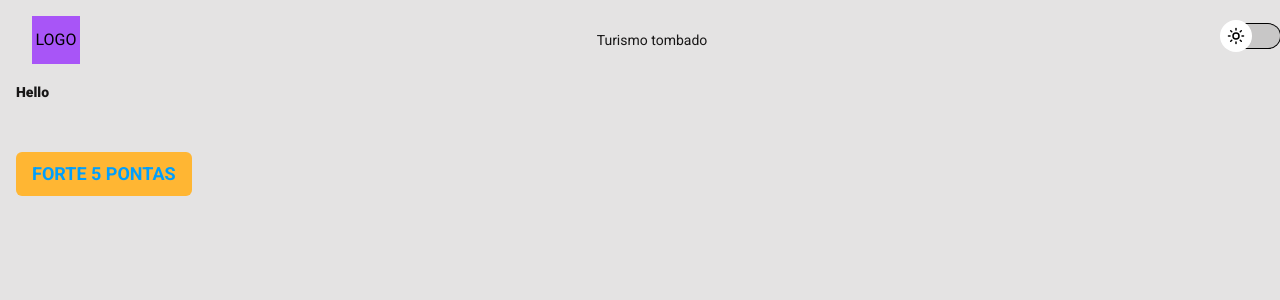
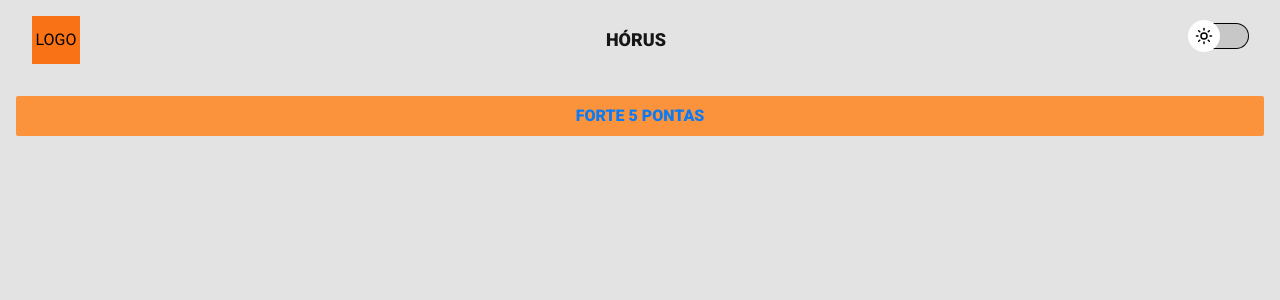
Before and after one commit to Maycomwill/turismo-tombado, a React (Vite) app: page / in a window 1280 px wide. Shown: the top 300 px of the page. Built offline with nearby package versions, Linux system fonts and the light colour scheme.

Commit message:
Button Component created and applied

```diff
--- /dev/null
+++ b/src/components/Button.tsx
@@ -0,0 +1,35 @@
+import clsx from "clsx";
+import { ButtonHTMLAttributes, ReactNode } from "react";
+
+interface IButtonProps extends ButtonHTMLAttributes<HTMLButtonElement> {
+  children: ReactNode;
+  className?: string;
+  variant?: "PRIMARY" | "SECONDARY";
+  type?: "button" | "submit";
+}
+
+export function Button({
+  variant = "PRIMARY",
+  className,
+  type = "button",
+  children,
+  ...props
+}: IButtonProps) {
+  return (
+    <button
+      type={type}
+      className={clsx(
+        "w-full h-10 rounded-sm uppercase font-black transition-colors duration-150",
+        {
+          "text-blue-500": variant === "PRIMARY",
+          "bg-orange-400": variant === "PRIMARY",
+          "hover:bg-orange-500": variant === "PRIMARY",
+        },
+        className
+      )}
+      {...props}
+    >
+      {children}
+    </button>
+  );
+}
--- a/src/components/Footer.tsx
+++ b/src/components/Footer.tsx
@@ -3,7 +3,7 @@ import Text from './Text'
 
 export function Footer() {
   return (
-    <div className='w-screen p-4 overflow-hidden text-center'>
+    <div className='w-screen p-4 overflow-hidden text-center relative bottom-0'>
       <Text size='sm'>Projeto Integrado I - Os Panteras - 1ºB D.S. - 2023 &reg;</Text>
     </div>
   )
--- a/src/components/Header.tsx
+++ b/src/components/Header.tsx
@@ -4,10 +4,14 @@ import { Switch } from "./Switch";
 
 export function Header() {
   return (
-    <div className="w-screen flex items-center justify-between p-4">
-      <div className="w-12 h-12 bg-purple-500 text-center items-center justify-center flex">LOGO</div>
-      <Text>Turismo tombado</Text>
-      <Switch />
+    <div className="w-full flex items-center justify-between p-4 mb-4">
+      <div className="w-12 h-12 bg-orange-500 text-center items-center justify-center flex">
+        LOGO
+      </div>
+      <Text size="xlg" weight="black">HÓRUS</Text>
+      <div>
+        <Switch />
+      </div>
     </div>
   );
 }
--- a/src/components/Text.tsx
+++ b/src/components/Text.tsx
@@ -8,7 +8,7 @@ interface ITextProps extends React.HTMLAttributes<HTMLSpanElement> {
   className?: string;
   color?: "blue" | "yellow" | "white" | "gray";
   weight?: "regular" | "bold" | "black";
-  paragraph?: "1" | "2"
+  paragraph?: "1" | "2";
 }
 
 function Text({
@@ -17,7 +17,8 @@ function Text({
   size = "md",
   children,
   weight = "regular",
-  paragraph
+  paragraph,
+  ...props
 }: ITextProps) {
   return (
     <span
@@ -45,10 +46,10 @@ function Text({
         },
         className
       )}
+      {...props}
     >
       {children}
     </span>
   );
 }
-
-export default Text;
+export default Text
--- a/src/pages/Forte5.tsx
+++ b/src/pages/Forte5.tsx
@@ -1,17 +1,19 @@
-import React from "react";
+import { Carousel } from "../components/Carousel";
+import { Header } from "../components/Header";
+import { Footer } from "../components/Footer";
+import { useNavigate } from "react-router-dom";
 import Text from "../components/Text";
-import { Carousel } from "../components/Carousel";
+import { Button } from "../components/Button";
 
 import Image1 from "../assets/5pontas/forte5pontas1.jpg";
 import Image2 from "../assets/5pontas/forte5pontas2.jpg";
 import Image3 from "../assets/5pontas/forte5pontas3.jpg";
 import Image4 from "../assets/5pontas/forte5pontas4.jpg";
-import { Header } from "../components/Header";
-import { Footer } from "../components/Footer";
-import { useNavigate } from "react-router-dom";
 
 export function Forte5() {
-  const navigate = useNavigate()
+  const navigate = useNavigate();
+  const screenWidth = window.screen.width;
+
   return (
     <div className="w-screen h-full">
       <Header />
@@ -56,14 +58,25 @@ export function Forte5() {
           </div>
         </div>
       </div>
-      <div>
-      <button
-        onClick={() => navigate(-1)}
-        className="bg-pYellow-400 px-4 py-2 rounded-md"
-      >
-        <Text color="blue" weight="bold" className="uppercase" size="xlg">Voltar</Text>
-      </button>
-      </div>
+      {screenWidth <= 500 ? (
+        <div className="w-[25%] m-auto">
+          <Button
+            onClick={() => navigate(-1)}
+            className="bg-pYellow-400 px-4 py-2 rounded-md"
+          >
+            Voltar
+          </Button>
+        </div>
+      ) : (
+        <div className="w-[10%] m-auto">
+          <Button
+            onClick={() => navigate(-1)}
+            className="bg-pYellow-400 px-4 py-2 rounded-md"
+          >
+            Voltar
+          </Button>
+        </div>
+      )}
       <Footer />
     </div>
   );
--- a/src/pages/Home.tsx
+++ b/src/pages/Home.tsx
@@ -1,23 +1,20 @@
 import React from "react";
+import Text from "../components/Text";
 import { Header } from "../components/Header";
-import Text from "../components/Text";
 import { useNavigate } from "react-router-dom";
+import { Button } from "../components/Button";
 
 export function Home() {
   const navigate = useNavigate();
+
   return (
     <div className="px-4">
       <Header />
-      <Text weight="black">Hello</Text>
-      <br />
-      <br />
-      <br />
-      <button
-        onClick={() => navigate("/forte-5-pontas")}
-        className="bg-pYellow-400 px-4 py-2 rounded-md"
-      >
-        <Text color="blue" weight="bold" className="uppercase" size="xlg">forte 5 pontas</Text>
-      </button>
+      <div>
+        <Button onClick={() => navigate("/forte-5-pontas")}>
+          forte 5 pontas
+        </Button>
+      </div>
     </div>
   );
 }
--- a/tailwind.config.cjs
+++ b/tailwind.config.cjs
@@ -1,6 +1,6 @@
 /** @type {import('tailwindcss').Config} */
 module.exports = {
-  content: ["./src/**/*.{html,js,tsx,ts}"],
+  content: ['./src/**/*.{html,js,tsx,ts}'],
   darkMode: 'class',
   theme: {
     extend: {
@@ -26,30 +26,31 @@ module.exports = {
           800: '#302e2e',
           900: '#181717'
         },
-        pBlue: {
-          100: '#ccecff',
-          200: '#99d9fe',
-          300: '#66c5fe',
-          400: '#33b2fd',
-          500: '#009FFD',
-          600: '#007fca',
-          700: '#005f98',
-          800: '#004065',
-          900: '#002033'
-        },
-        pYellow: {
-          100: '#ffedcc',
-          200: '#ffdb99',
-          300: '#ffc866',
-          400: '#ffb633',
-          500: '#FFA400',
-          600: '#cc8300',
-          700: '#996200',
-          800: '#664200',
-          900: '#332100'
+        blue: {
+          100: '#b6d7fc',
+          200: '#85bdfa',
+          300: '#54a3f8',
+          400: '#2388f6',
+          500: '#0a7bf5',
+          600: '#0862c4',
+          700: '#064a93',
+          800: '#043162',
+          900: '#021931'
         }
+        //,
+        // pYellow: {
+        //   100: '#ffedcc',
+        //   200: '#ffdb99',
+        //   300: '#ffc866',
+        //   400: '#ffb633',
+        //   500: '#FFA400',
+        //   600: '#cc8300',
+        //   700: '#996200',
+        //   800: '#664200',
+        //   900: '#332100'
+        // }
       }
-    },
+    }
   },
-  plugins: [],
+  plugins: []
 }
```
